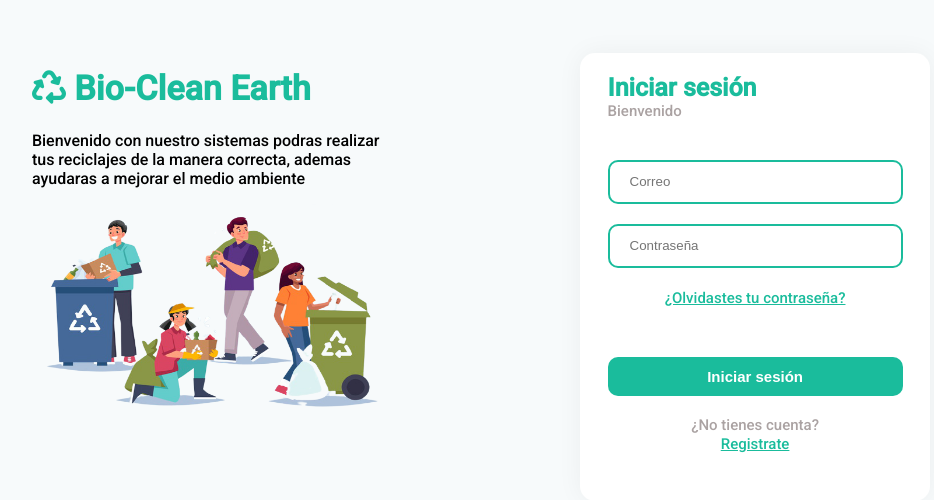
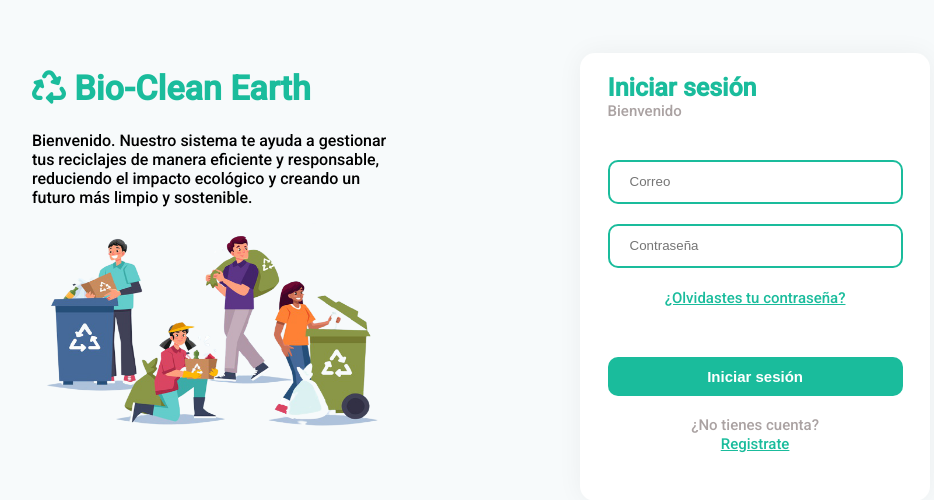
Before and after one commit to PuelloJ/bio-clean-earth, a PHP site: page / in a window 1280 px wide. Shown: the top 500 px of the page, without its empty margins (159-1093 px from the left). Run offline with PHP 8.4, Linux system fonts and the light colour scheme; some libraries are stand-ins or nearby versions.

Commit message:
Cambio mensajes de bienvenida en las páginas de inicio y registro ⭐

```diff
--- a/view/home/login.php
+++ b/view/home/login.php
@@ -1,6 +1,6 @@
 <div class="loginleft">
     <h1 id="titulo"><i class="fas fa-recycle"></i> Bio-Clean Earth</h1>
-    <p>Bienvenido con nuestro sistemas podras realizar tus reciclajes de la manera correcta, ademas ayudaras a mejorar el medio ambiente</p>
+    <p>Bienvenido. Nuestro sistema te ayuda a gestionar tus reciclajes de manera eficiente y responsable, reduciendo el impacto ecológico y creando un futuro más limpio y sostenible.</p>
     <img src="assets/img/imglogin.png" alt="" width="357.24px" height="217.71px">
 </div>
 <div class="loginright">
--- a/view/home/singin.php
+++ b/view/home/singin.php
@@ -1,6 +1,6 @@
 <div class="loginleft">
     <h1 id="titulo"><i class="fas fa-recycle"></i> Bio-Clean Earth</h1>
-    <p>Bienvenido con nuestro sistemas podras realizar tus reciclajes de la manera correcta, ademas ayudaras a mejorar el medio ambiente</p>
+    <p>Bienvenido. Nuestro sistema te ayuda a gestionar tus reciclajes de manera eficiente y responsable, reduciendo el impacto ecológico y creando un futuro más limpio y sostenible.</p>
     <img src="assets/img/imglogin.png" alt="" width="357.24px" height="217.71px">
 </div>
 
```
